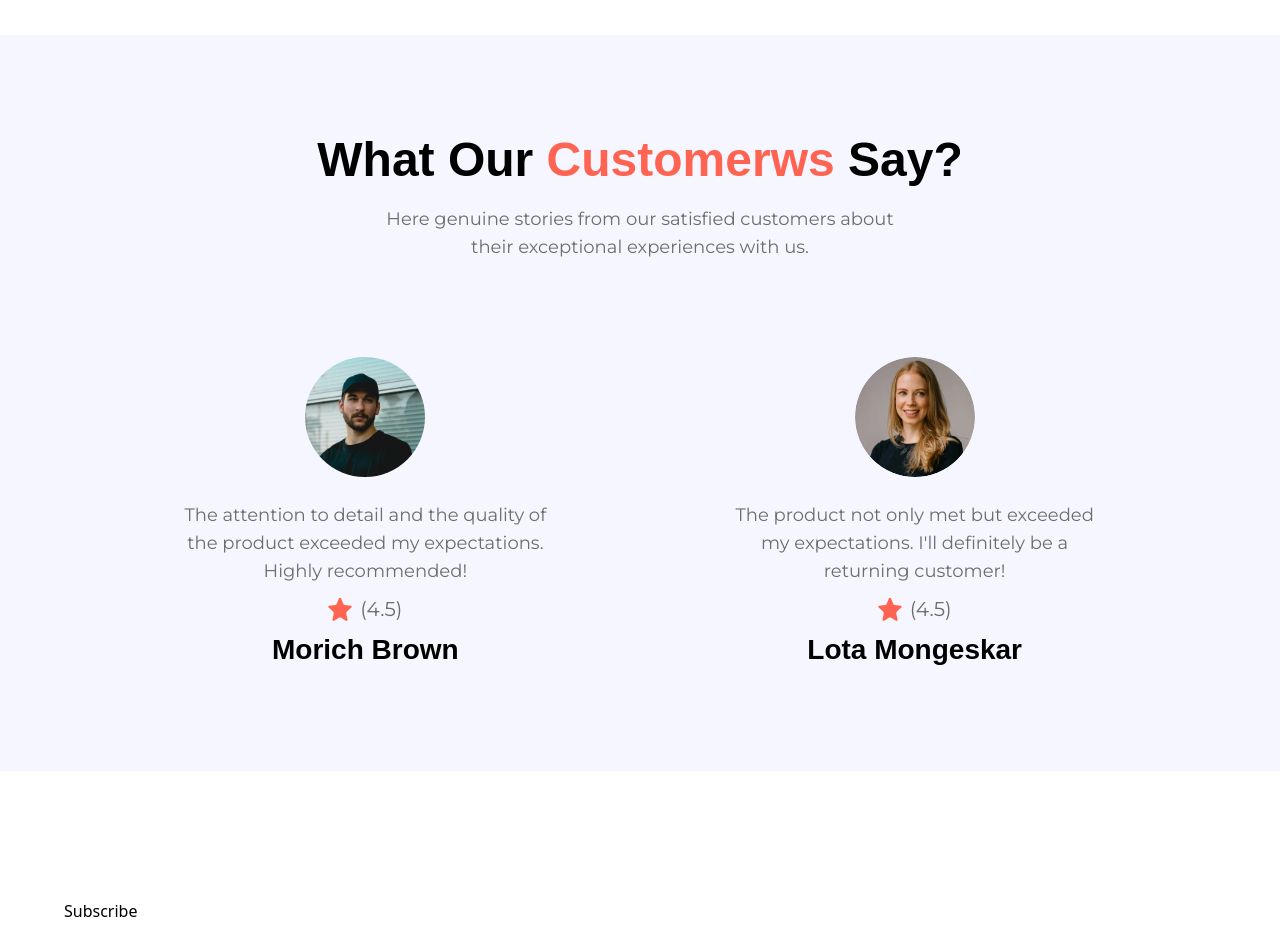
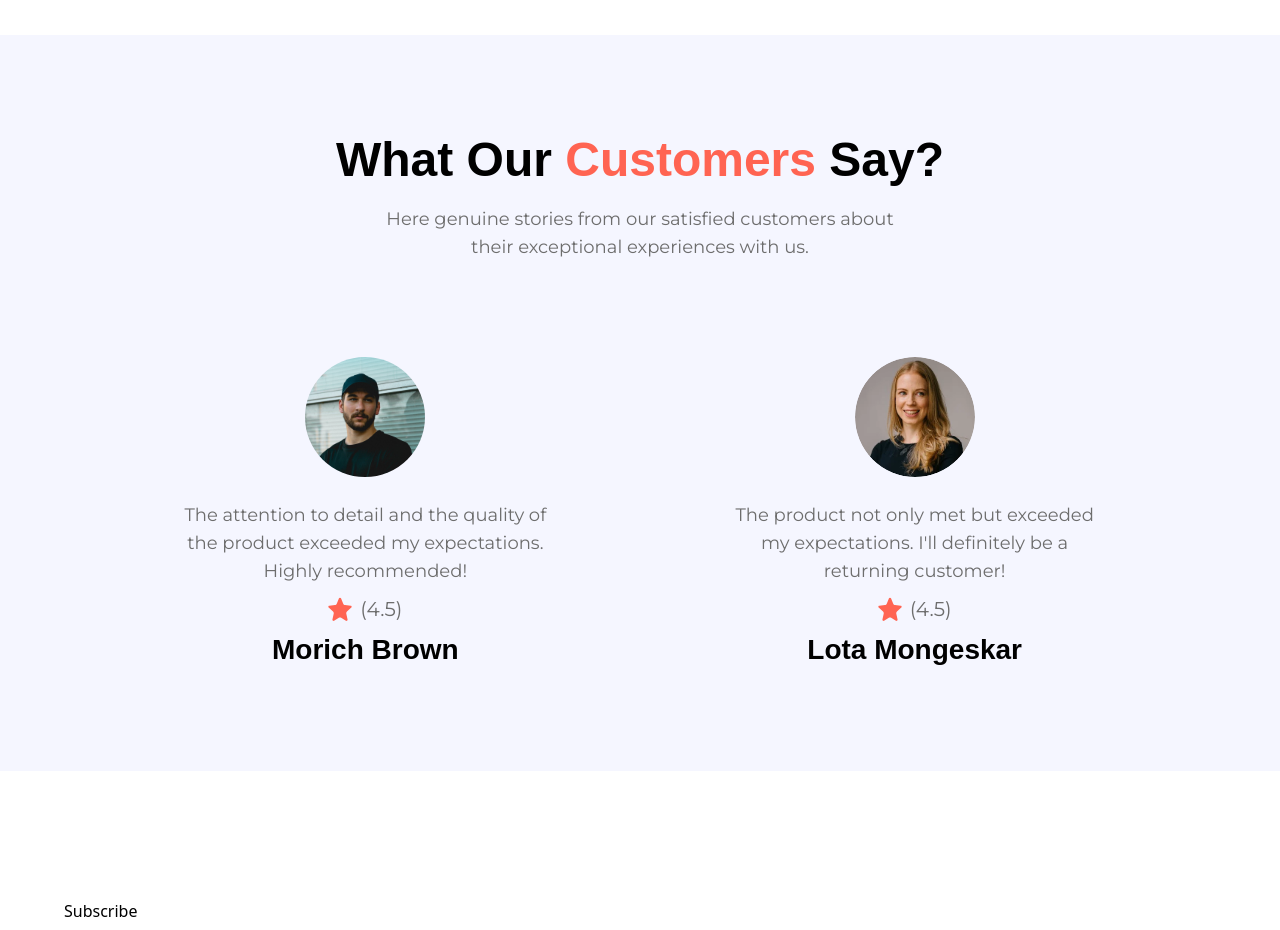
Before and after one commit to BurningHat20/Nike-Clone, a React (Vite) app: page / in a window 1280 px wide. Shown: the part 3480-4410 px from the top of the page. Built offline with nearby package versions, Linux system fonts and the light colour scheme; a web font is replaced by a local one.

Commit message:
Added motion animations to CustomerReviews section

```diff
--- a/src/sections/CustomerReviews.jsx
+++ b/src/sections/CustomerReviews.jsx
@@ -1,30 +1,47 @@
 import { reviews } from "../constants";
 import ReviewCard from "../components/ReviewCard";
+import { motion } from "framer-motion";
 
 const CustomerReviews = () => {
   return (
-    <section className="max-container">
+    <motion.section
+      className="max-container"
+      initial={{ opacity: 0, y: 50 }}
+      whileInView={{ opacity: 1, y: 0 }}
+      transition={{ duration: 0.8 }}
+    >
       <h3 className="font-palanquin text-center text-4xl font-bold">
         What Our
-        <span className="text-coral-red"> Customerws </span>
+        <span className="text-coral-red"> Customers </span>
         Say?
       </h3>
       <p className="info-text m-auto mt-4 max-w-lg text-center">
         Here genuine stories from our satisfied customers about their
         exceptional experiences with us.
       </p>
-      <div className="mt-24 flex flex-1 justify-evenly items-center max-lg:flex-col gap-14">
+      <motion.div
+        className="mt-24 flex flex-1 justify-evenly items-center max-lg:flex-col gap-14"
+        initial={{ opacity: 0 }}
+        whileInView={{ opacity: 1 }}
+        transition={{ duration: 0.8, delay: 0.2 }}
+      >
         {reviews.map((review) => (
-          <ReviewCard
+          <motion.div
             key={review.customerName}
-            imgURL={review.imgURL}
-            customerName={review.customerName}
-            rating={review.rating}
-            feedback={review.feedback}
-          />
+            initial={{ opacity: 0, scale: 0.8 }}
+            whileInView={{ opacity: 1, scale: 1 }}
+            transition={{ duration: 0.8, delay: 0.4 }}
+          >
+            <ReviewCard
+              imgURL={review.imgURL}
+              customerName={review.customerName}
+              rating={review.rating}
+              feedback={review.feedback}
+            />
+          </motion.div>
         ))}
-      </div>
-    </section>
+      </motion.div>
+    </motion.section>
   );
 };
 
```
